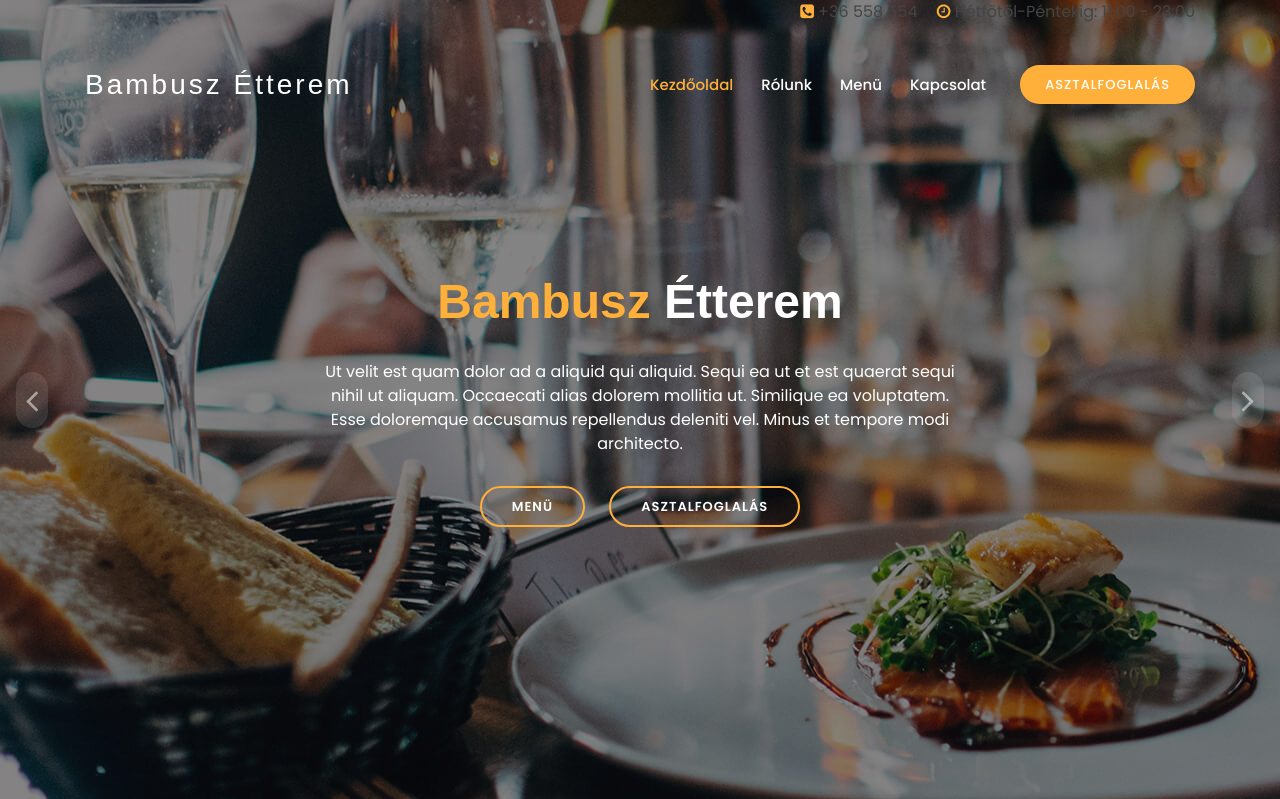
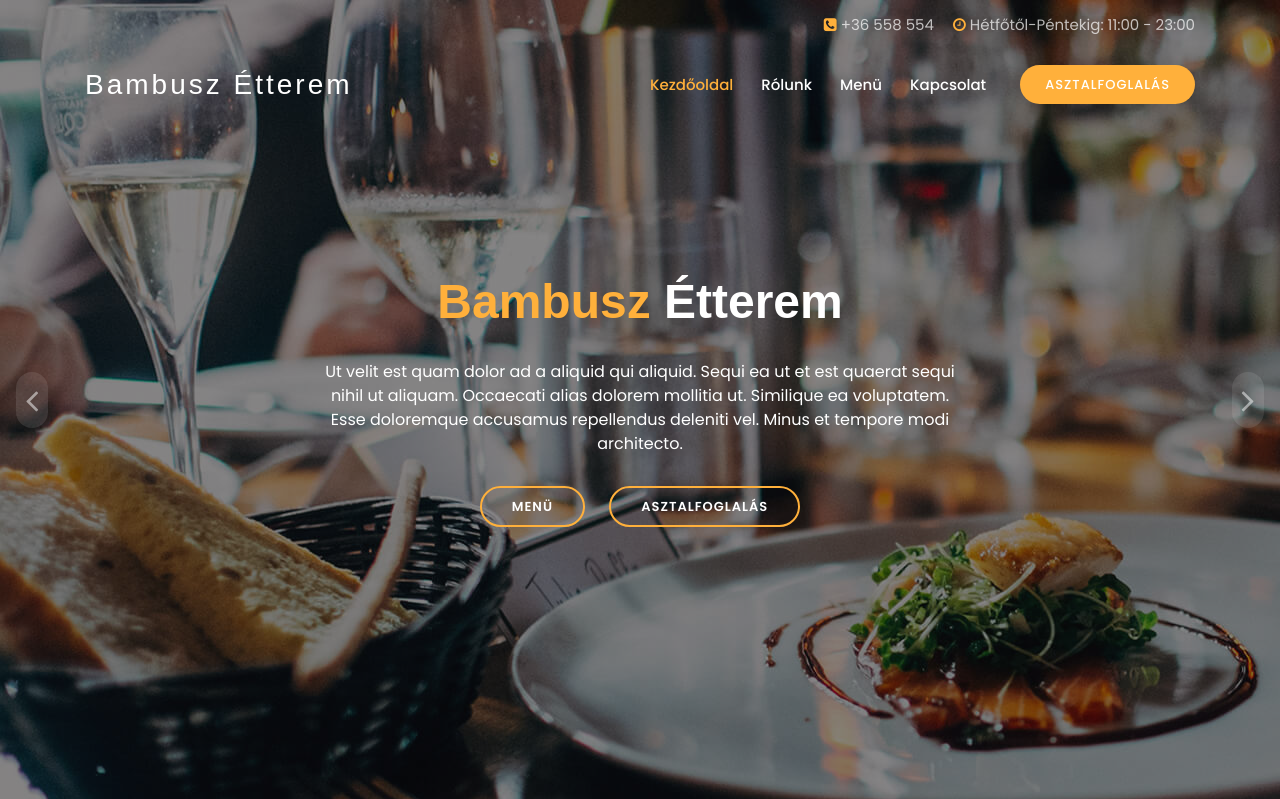
Before and after one commit to Savitar97/SZFM_2020_12_2_NP, a PHP site: page / in a window 1280 px wide. Shown: the top 799 px of the page. Run offline with PHP 8.4, Linux system fonts and the light colour scheme; some web fonts are replaced.

Commit message:
add missing topbar css

```diff
--- a/App/Website/accessories/css/style.css
+++ b/App/Website/accessories/css/style.css
@@ -15,6 +15,15 @@ body {
 
   h1, h2, h3, h4, h5, h6 {
     font-family: "Satisfy", sans-serif;
+  }
+
+  #topbar {
+    padding: 0;
+    font-size: 15px;
+    height: 50px;
+    transition: all 0.5s;
+    background: rgba(26, 24, 22, 0.8);
+    color: rgba(255, 255, 255, 0.7);
   }
 
   #topbar.topbar-transparent {
```
